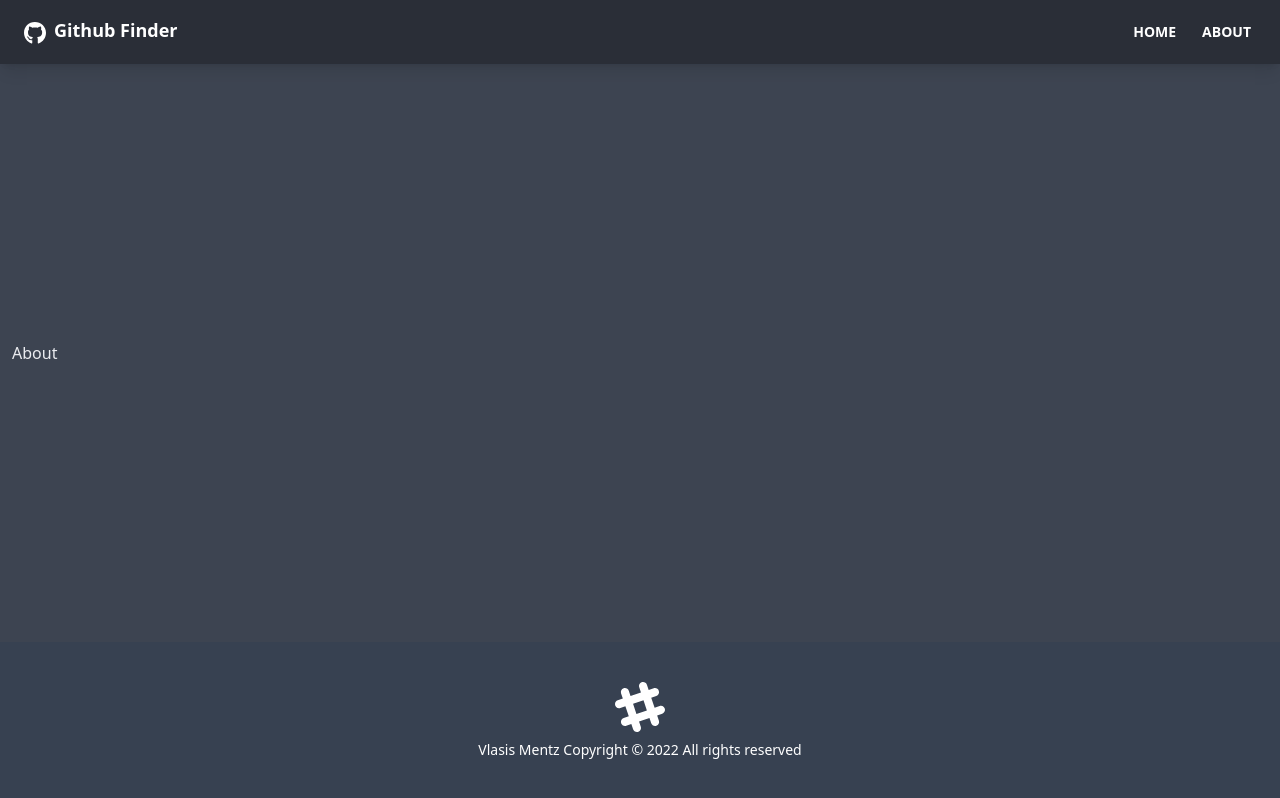
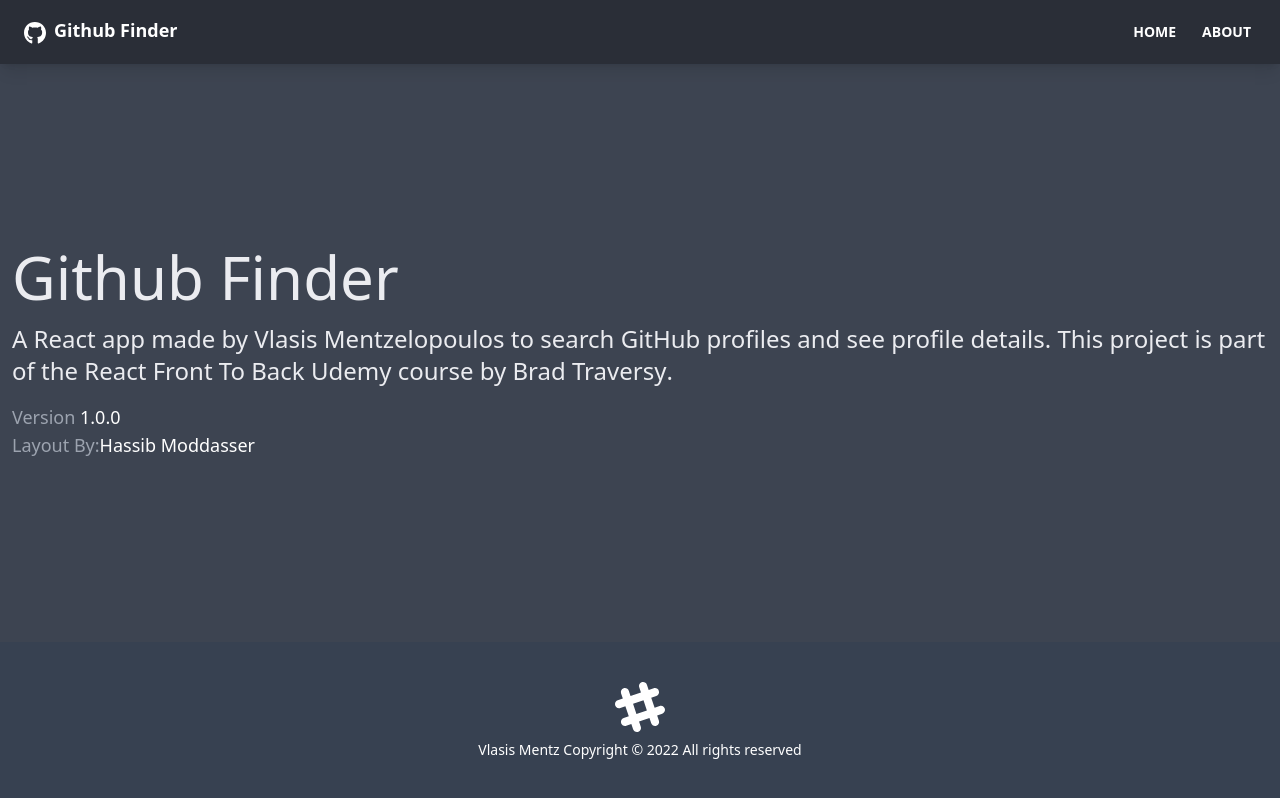
Before and after one commit to VlasisMentz/github-finder, a React (Create React App) app: page /about in a window 1280 px wide. Built offline with nearby package versions, Linux system fonts and the light colour scheme.

Commit message:
fix api call for users

```diff
--- /dev/null
+++ b/src/components/users/UserResults.jsx
@@ -0,0 +1,35 @@
+import { useEffect, useState } from 'react';
+
+function UserResults() {
+  const [users, setUsers] = useState([]);
+  const [loading, setLoading] = useState(true);
+
+  useEffect(() => {
+    fetchUsers();
+  }, []);
+
+  const fetchUsers = async () => {
+    const response = await fetch(`${process.env.REACT_APP_GITHUB_URL}/users`, {
+      headers: {
+        Authorization: `token ${process.env.REACT_APP_GITHUB_TOKEN}`,
+      },
+    });
+    const data = await response.json();
+    setUsers(data);
+    setLoading(false);
+  };
+
+  if (!loading) {
+    return (
+      <div className='grid grid-cols-1 gap-8 xl:grid-cols-4 lg:grid-cols-3 md:grid-cols-2'>
+        {users.map((user) => (
+          <h3 key={user.id}>{user.login}</h3>
+        ))}
+      </div>
+    );
+  } else {
+    return <h3>Loading...</h3>;
+  }
+}
+
+export default UserResults;
--- a/src/pages/About.jsx
+++ b/src/pages/About.jsx
@@ -1,5 +1,31 @@
 function About() {
-  return <div>About</div>;
+  return (
+    <div>
+      <h1 className='text-6xl mb-4'>Github Finder</h1>
+      <p className='mb-4 text-2xl font-light'>
+        A React app made by Vlasis Mentzelopoulos to search GitHub profiles and
+        see profile details. This project is part of the
+        <a href='https://www.udemy.com/course/modern-react-front-to-back/'>
+          {' '}
+          React Front To Back
+        </a>{' '}
+        Udemy course by
+        <strong>
+          <a href='https://traversymedia.com'> Brad Traversy</a>
+        </strong>
+        .
+      </p>
+      <p className='text-lg text-gray-400'>
+        Version <span className='text-white'>1.0.0</span>
+      </p>
+      <p className='text-lg text-gray-400'>
+        Layout By:
+        <a className='text-white' href='https://twitter.com/hassibmoddasser'>
+          Hassib Moddasser
+        </a>
+      </p>
+    </div>
+  );
 }
 
 export default About;
--- a/src/pages/Home.jsx
+++ b/src/pages/Home.jsx
@@ -1,8 +1,10 @@
+import UserResults from '../components/users/UserResults';
+
 function Home() {
   return (
-    <div>
-      <h1 className='text-6xl'>Welcome</h1>
-    </div>
+    <>
+      <UserResults />
+    </>
   );
 }
 
--- a/src/pages/NotFound.jsx
+++ b/src/pages/NotFound.jsx
@@ -1,5 +1,20 @@
+import { FaHome } from 'react-icons/fa';
+import { Link } from 'react-router-dom';
+
 function NotFound() {
-  return <div>Not Found</div>;
+  return (
+    <div className='hero'>
+      <div className='text-center hero-content'>
+        <div className='max-w-lg'>
+          <h1 className='text-8xl font-bold mb-8'>Oops!</h1>
+          <p className='text-5xl mb-8'>404 - Page not found!</p>
+          <Link to='/' className='btn btn--primary btn-lg'>
+            <FaHome className='mr-2' />
+          </Link>
+        </div>
+      </div>
+    </div>
+  );
 }
 
 export default NotFound;
```
Also changed, not shown: 2 other files (tests, documents, lock files or other folders).
